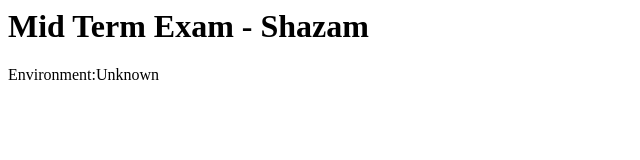
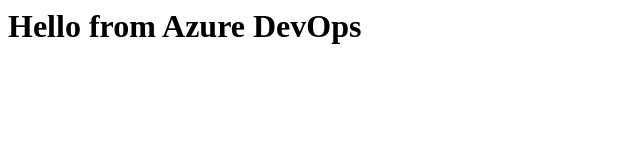
Before and after one commit to shazamch/CC_MID, a plain HTML site: page index.html in a window 1280 px wide. Shown: the whole page, without its empty margins (0-640 px from the left). Drawn offline with Linux system fonts and the light colour scheme.

Commit message:
Update index.html

```diff
--- a/index.html
+++ b/index.html
@@ -1,9 +1,5 @@
 <html>
     <body>
-        <h1>Mid Term Exam - Shazam</h1>
-        <p>Environment:<span id="env"></span></p>
-        <script>
-            document.getElementById("env").innerText=document.location.hostname.includes("azurewebsites") ? "Azure" : "Unknown";
-        </script>
+        <h1>Hello from Azure DevOps</h1>
     </body>
 </html>
```
